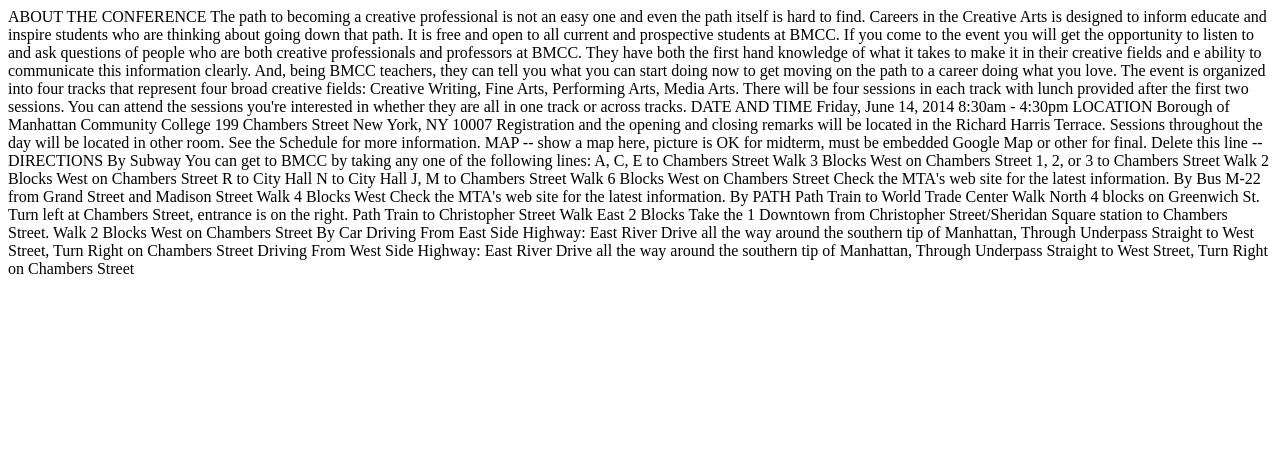
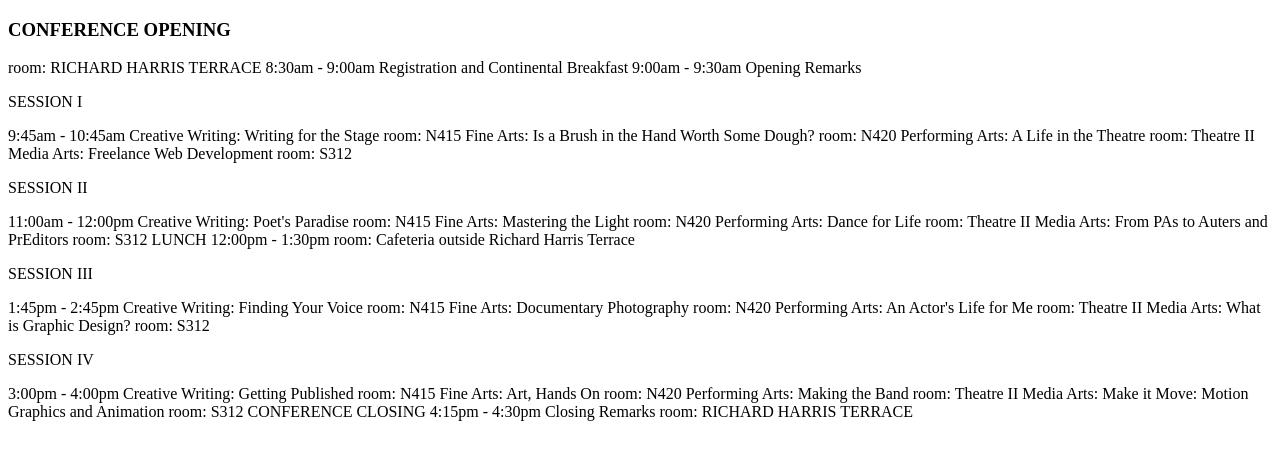
Before and after one commit to TSolis/careers-in-the-creative-arts, a plain HTML site: page schedule.html in a window 1280 px wide. Drawn offline with Linux system fonts and the light colour scheme.

Commit message:
Update schedule.html

```diff
--- a/schedule.html
+++ b/schedule.html
@@ -10,98 +10,64 @@
     </head>
     <body>
 
-        ABOUT THE CONFERENCE
-The path to becoming a creative professional is not an easy one and even the path itself is hard to find. Careers in the Creative Arts is designed to inform educate and inspire students who are thinking about going down that path. It is free and open to all current and prospective students at BMCC.
+<h3>CONFERENCE OPENING</h3>
+<p>room: RICHARD HARRIS TERRACE
+8:30am - 9:00am Registration and Continental Breakfast
+9:00am - 9:30am Opening Remarks</p>
 
-If you come to the event you will get the opportunity to listen to and ask questions of people who are both creative professionals and professors at BMCC. They have both the first hand knowledge of what it takes to make it in their creative fields and e ability to communicate this information clearly.  And, being BMCC teachers, they can tell you what you can start doing now to get moving on the path to a career doing what you love.
+<div class="sesone">SESSION I
+<p>9:45am - 10:45am
+Creative Writing: Writing for the Stage
+room: N415
+Fine Arts: Is a Brush in the Hand Worth Some Dough?
+room: N420
+Performing Arts: A Life in the Theatre
+room: Theatre II
+Media Arts: Freelance Web Development
+room: S312</p>
+</div>
 
-The event is organized into four tracks that represent four broad creative fields: Creative Writing, Fine Arts, Performing Arts, Media Arts. There will be four sessions in each track with lunch provided after the first two sessions. You can attend the sessions you're interested in whether they are all in one track or across tracks.
+<div class="sestwo">SESSION II
+<p>11:00am - 12:00pm
+Creative Writing: Poet's Paradise
+room: N415
+Fine Arts: Mastering the Light
+room: N420
+Performing Arts: Dance for Life
+room: Theatre II
+Media Arts: From PAs to Auters and PrEditors
+room: S312
+LUNCH
+12:00pm - 1:30pm
+room: Cafeteria outside Richard Harris Terrace</p>
+</div>
 
+<div class="sesthree">SESSION III
+<p>1:45pm - 2:45pm
+Creative Writing: Finding Your Voice
+room: N415
+Fine Arts: Documentary Photography
+room: N420
+Performing Arts: An Actor's Life for Me
+room: Theatre II
+Media Arts: What is Graphic Design?
+room: S312</p>
+</div>
 
-
-
-
-DATE AND TIME
-Friday, June 14, 2014
-8:30am - 4:30pm
-
-
-
-
-
-LOCATION
-Borough of Manhattan Community College
-199 Chambers Street
-New York, NY 10007
-
-Registration and the opening and closing remarks will be located in the Richard Harris Terrace. Sessions throughout the day will be located in other room. See the Schedule for more information.
-
-
-
-
-
-MAP
--- show a map here, picture is OK for midterm, must be embedded Google Map or other for final. Delete this line --
-
-
-
-
-
-DIRECTIONS
-
-By Subway
-You can get to BMCC by taking any one of the following lines:
-
-A, C, E to Chambers Street
-Walk 3 Blocks West on Chambers Street
-
-1, 2, or 3 to Chambers Street
-Walk 2 Blocks West on Chambers Street
-
-R to City Hall
-N to City Hall
-J, M to Chambers Street
-Walk 6 Blocks West on Chambers Street
-
-Check the MTA's web site for the latest information.
-
-
-
-
-By Bus
-M-22 from Grand Street and Madison Street
-Walk 4 Blocks West
-
-Check the MTA's web site for the latest information.
-
-
-
-
-By PATH
-Path Train to World Trade Center
-Walk North 4 blocks on Greenwich St.
-Turn left at Chambers Street, entrance is on the right.
-
-Path Train to Christopher Street
-Walk East 2 Blocks
-Take the 1 Downtown from Christopher Street/Sheridan Square station to Chambers Street.
-Walk 2 Blocks West on Chambers Street
-
-
-
-
-By Car
-
-Driving From East Side Highway:
-East River Drive all the way around the southern tip of Manhattan,
-Through Underpass Straight to West Street,
-Turn Right on Chambers Street
-
-Driving From West Side Highway:
-East River Drive all the way around the southern tip of Manhattan,
-Through Underpass Straight to West Street,
-Turn Right on Chambers Street
-
+<div class="sesfour">SESSION IV
+<p>3:00pm - 4:00pm
+Creative Writing: Getting Published
+room: N415
+Fine Arts: Art, Hands On
+room: N420
+Performing Arts: Making the Band
+room: Theatre II
+Media Arts: Make it Move: Motion Graphics and Animation
+room: S312
+CONFERENCE CLOSING
+4:15pm - 4:30pm Closing Remarks
+room: RICHARD HARRIS TERRACE</p>
+</div>
 
     </body>
 </html>
```
